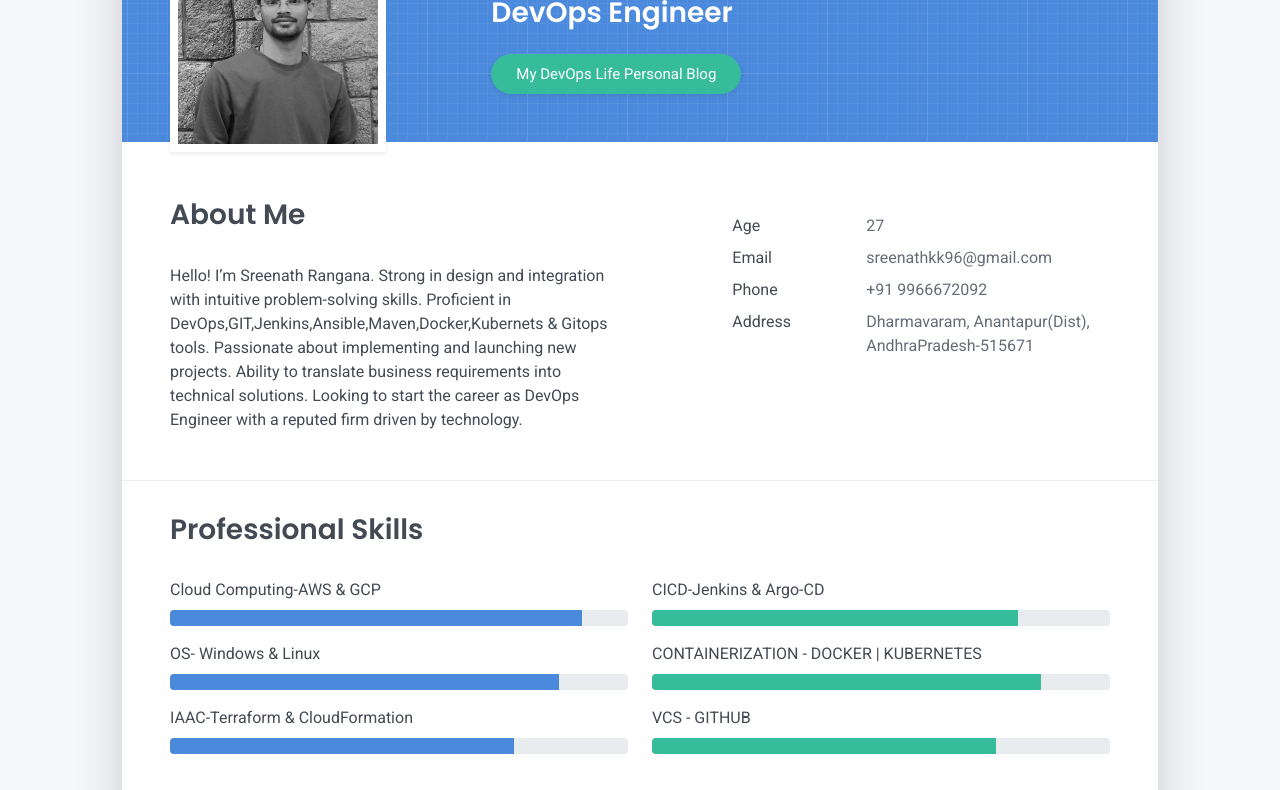
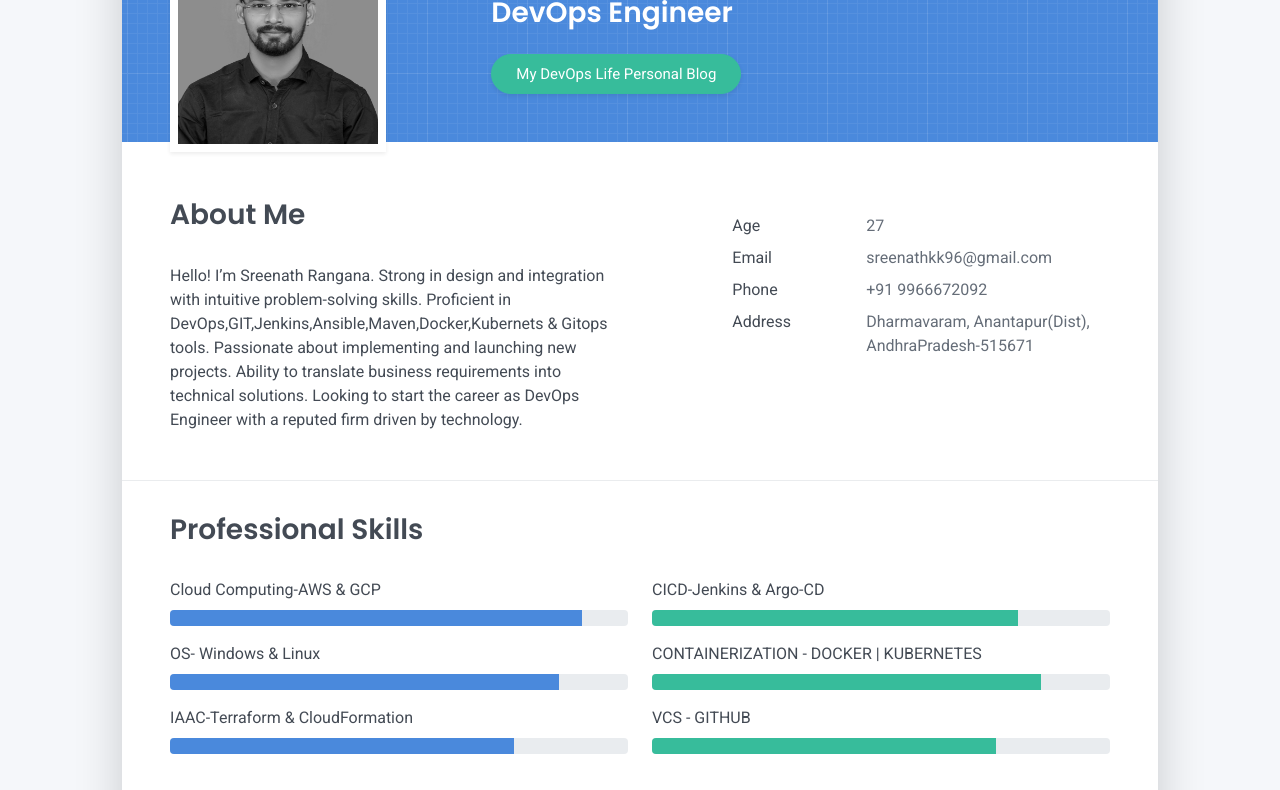
Before and after one commit to sreenath-zs1/sree-resume-blog, a plain HTML site: page index.html in a window 1280 px wide. Shown: the part 236-1026 px from the top of the page. Drawn offline with Linux system fonts and the light colour scheme.

Commit message:
added new profile photo

```diff
--- a/index.html
+++ b/index.html
@@ -57,7 +57,7 @@
   <div class="cover-bg p-3 p-lg-4 text-white">
     <div class="row">
       <div class="col-lg-4 col-md-5">
-        <div class="avatar hover-effect bg-white shadow-sm p-1"><img src="images/sree1.jpg" width="200" height="200"/></div>
+        <div class="avatar hover-effect bg-white shadow-sm p-1"><img src="images/Sreenath_Rangana_Passphoto.JPG" width="200" height="200"/></div>
       </div>
       <div class="col-lg-8 col-md-7 text-center text-md-start">
         <h2 class="h1 mt-2" data-aos="fade-left" data-aos-delay="0">Sreenath Rangana</h2>
```
Also changed, not shown: images/Sreenath_Rangana_Passphoto.JPG (added).
